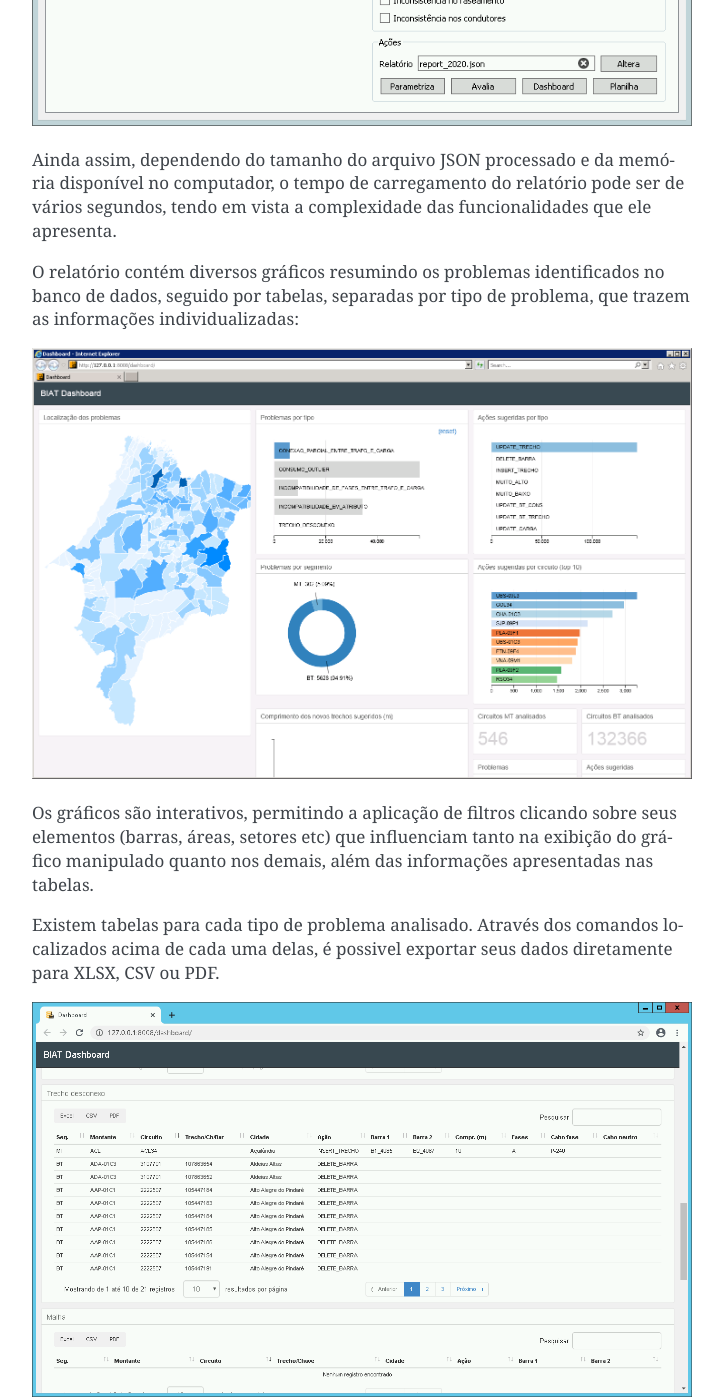
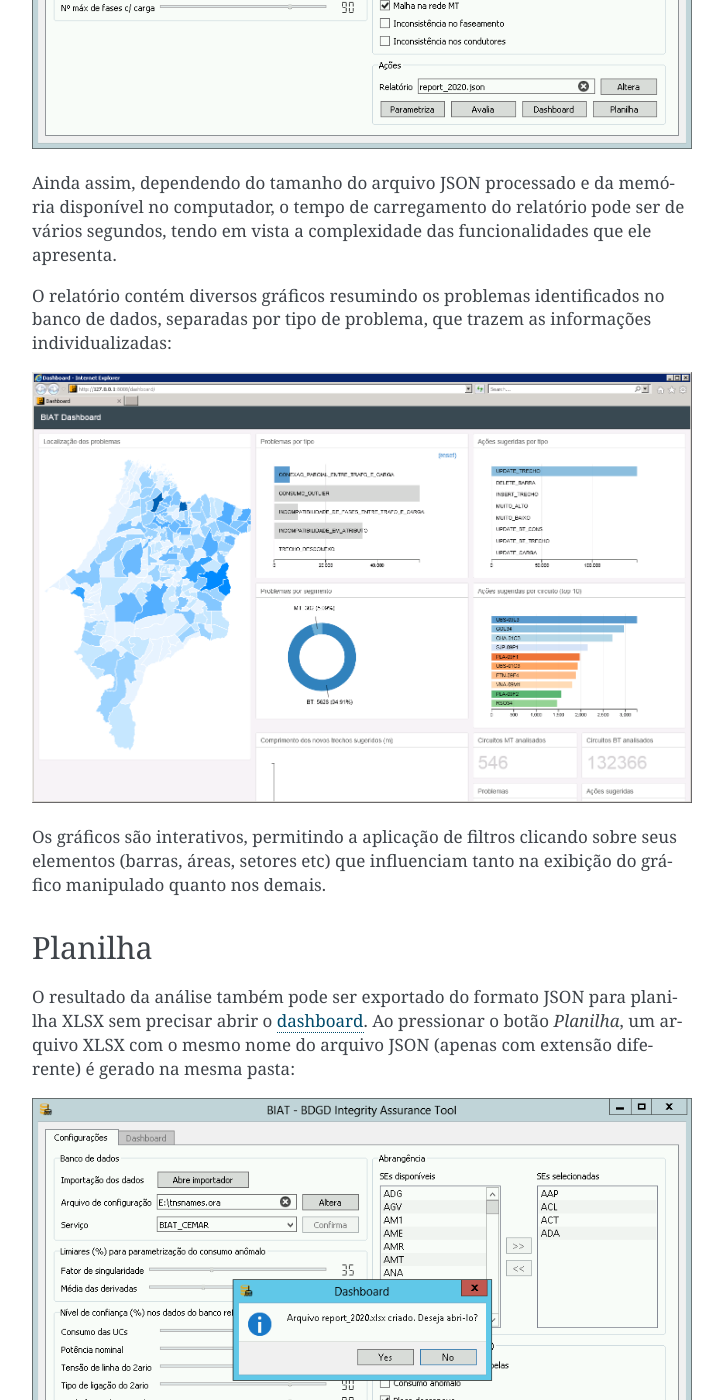
Before and after one commit to paulobaumann/BIAT, a Sphinx documentation site: the page built from docs/source/acoes.rst, in a window 1280 px wide and 1400 px high, scrolled down 3905 px. Shown: the whole window, without its empty margins (388-1111 px from the left). Built offline with Sphinx 7.4.7, drawn with Linux system fonts in a browser that asks for light colours; some of the changed text lies outside the part shown.

Commit message:
Remove menção às tabelas do dashboard
Estas tabelas foram removidas por problemas de performance, tendo sido
mantida apenas a exportação para XLSX.

```diff
--- a/docs/source/acoes.rst
+++ b/docs/source/acoes.rst
@@ -66,7 +66,8 @@ Após a execução, a visualização dos resultados contidos no arquivo gerado p
 ser feita através do botão *Resultados*. Ao pressioná-lo, o usuário pode
 escolher abrir o relatório externamente (em um browser), ou no próprio programa.
 O conteúdo exibido é o mesmo, mas o desempenho do browser para interagir com os
-gráficos e tabelas é superior, sendo assim a forma indicada de visualização.
+gráficos é superior, sendo assim a forma indicada de visualização para volumes
+grandes de informação.
 
 .. image:: img/dashboard_abrir.png
 
@@ -76,21 +77,14 @@ vários segundos, tendo em vista a complexidade das funcionalidades que ele
 apresenta.
 
 O relatório contém diversos gráficos resumindo os problemas identificados no
-banco de dados, seguido por tabelas, separadas por tipo de problema, que trazem
-as informações individualizadas:
+banco de dados, separadas por tipo de problema, que trazem as informações
+individualizadas:
 
 .. image:: img/dashboard.png
 
 Os gráficos são interativos, permitindo a aplicação de filtros clicando sobre
 seus elementos (barras, áreas, setores etc) que influenciam tanto na exibição do
-gráfico manipulado quanto nos demais, além das informações apresentadas nas
-tabelas.
-
-Existem tabelas para cada tipo de problema analisado. Através dos comandos
-localizados acima de cada uma delas, é possivel exportar seus dados diretamente
-para XLSX, CSV ou PDF.
-
-.. image:: img/dashboard_tabela.png
+gráfico manipulado quanto nos demais.
 
 Planilha
 ~~~~~~~~
```
Also changed, not shown: docs/source/img/dashboard_tabela.png (deleted).
